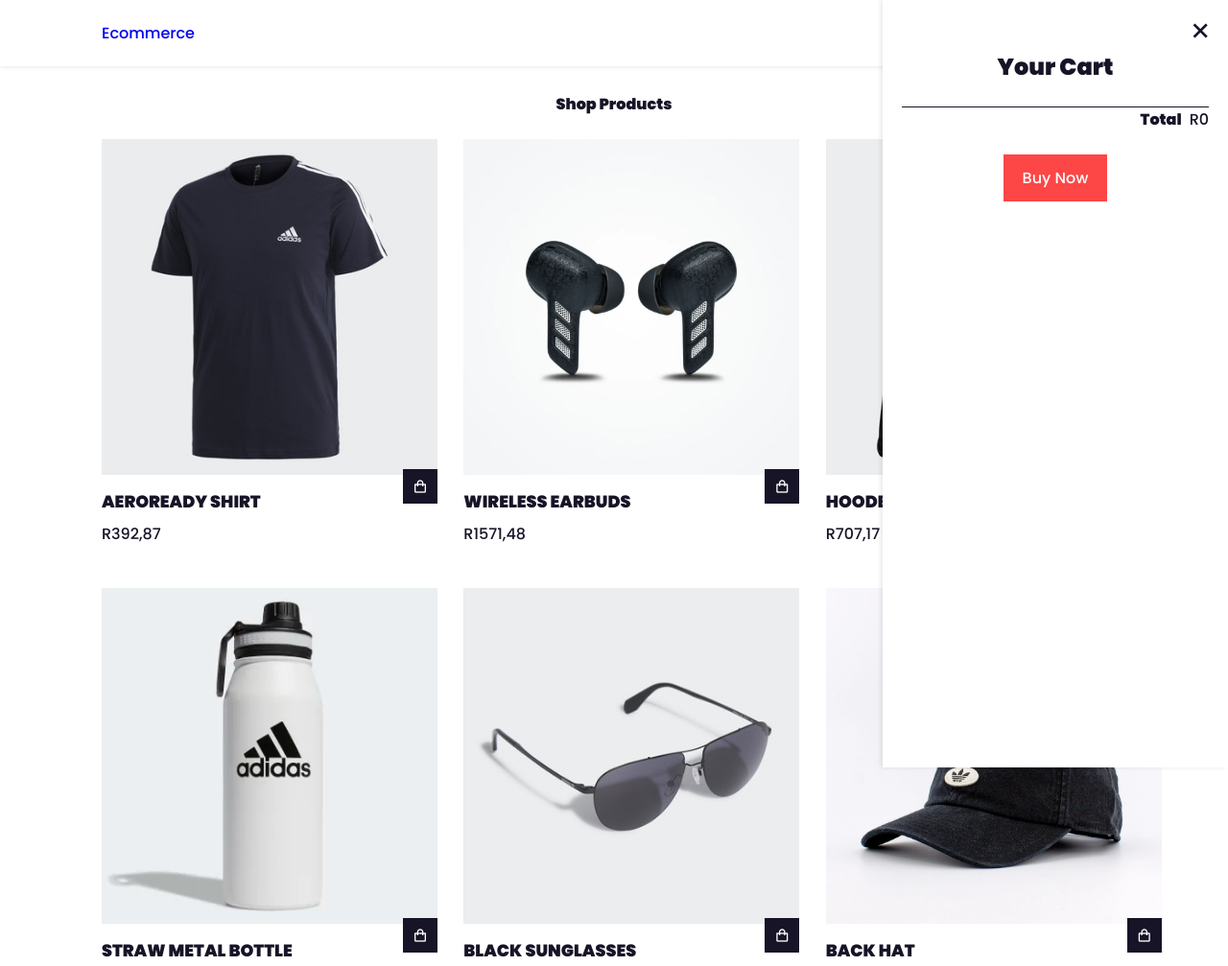
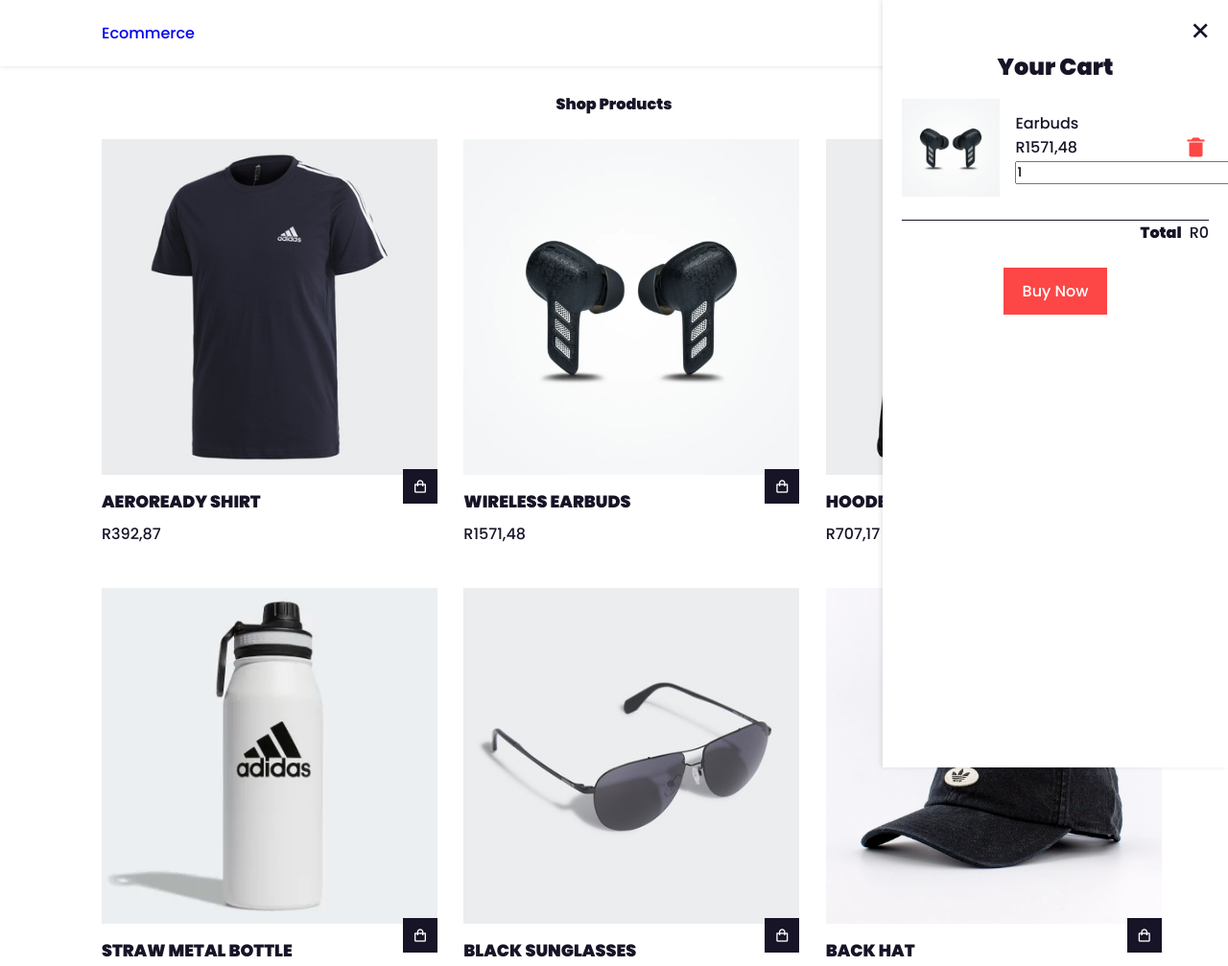
Before and after one commit to Opiwe/e-commerce-HTML-CSS-JS, a plain HTML site: page index.html in a window 1280 px wide. Shown: the top 1007 px of the page at 96% size. Drawn offline with nearby package versions, Linux system fonts and the light colour scheme.

Commit message:
repeat fixing the corrects in JS main

```diff
--- a/index.html
+++ b/index.html
@@ -27,7 +27,16 @@
 
                 <!-- Content -->
                 <div class="cart-content">
-
+                    <div class="cart-box">
+                        <img src="./img/product2.jpeg" alt="" class="cart-img">
+                        <div class="detail-box">
+                            <div class="cart-product-title">Earbuds</div>
+                            <div class="cart-price">R1571,48</div>
+                            <input type="number" value="1" class="cart-quantity">
+                        </div>
+                        <!-- Remove Cart -->
+                        <i class="bx bxs-trash-alt cart-remove"></i>
+                    </div>
                 </div>
                 <!-- Total -->
                 <div class="total">
```
Also changed, not shown: js/main.js (+3 -5 lines).
